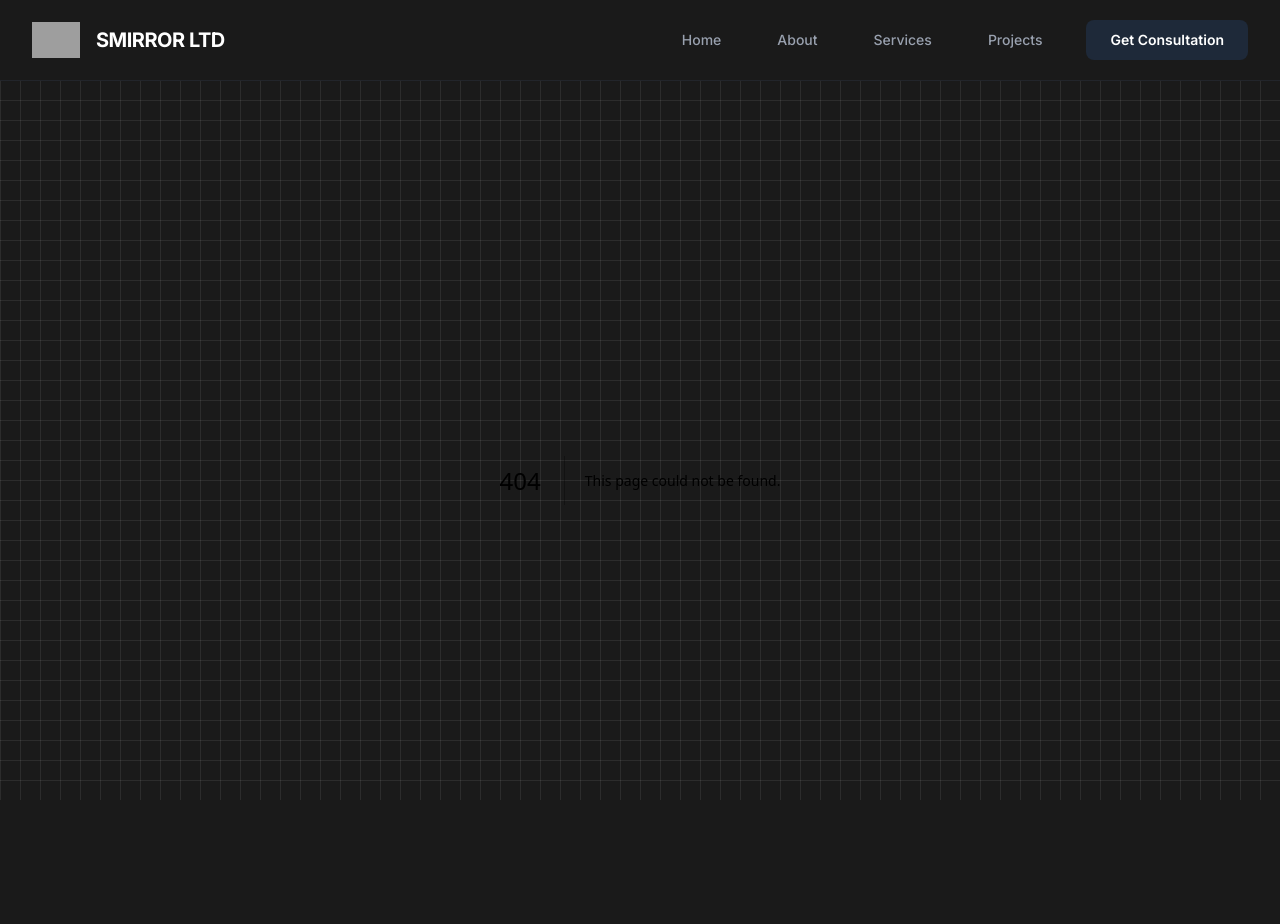
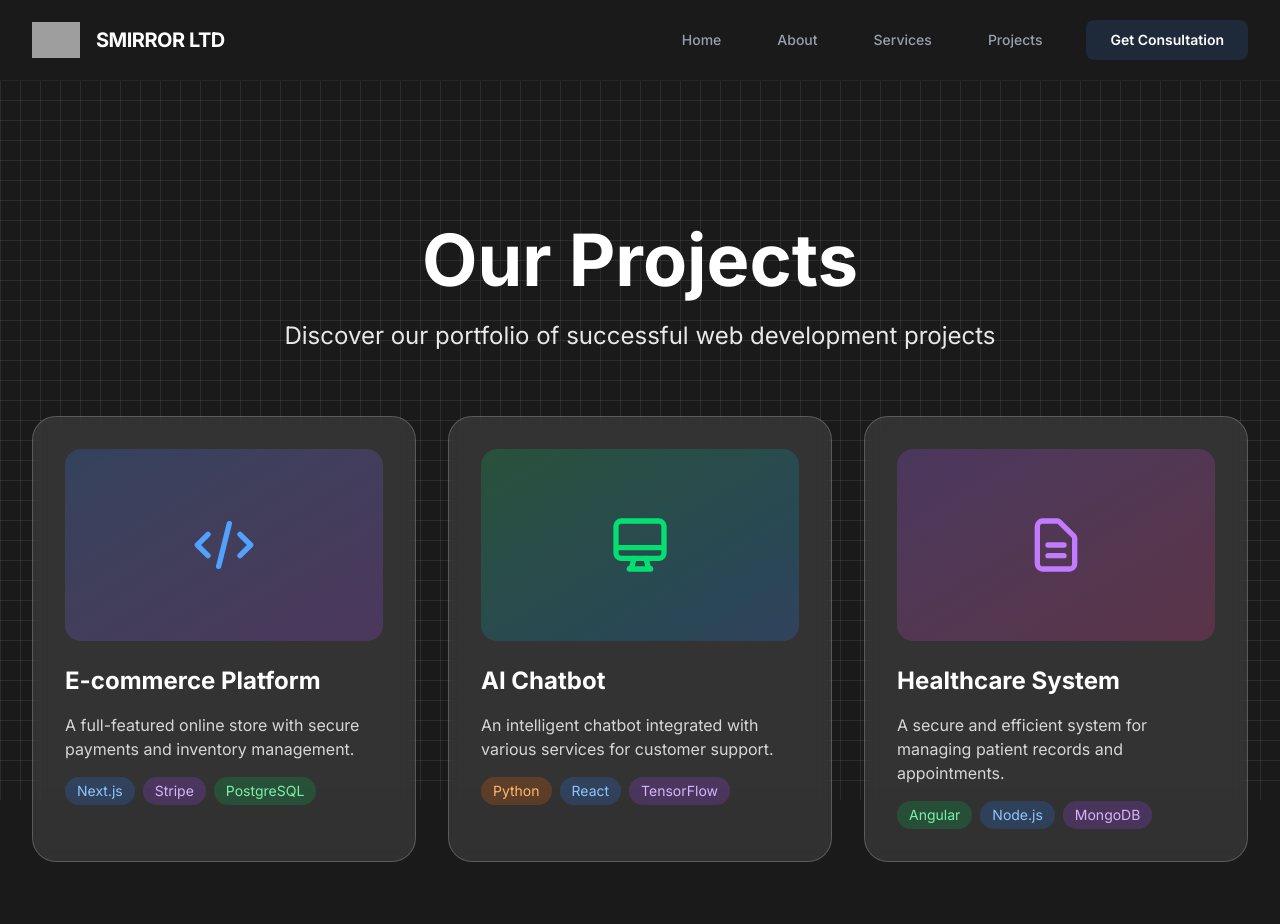
Before and after one commit to Samuel-soita/website1frontend, a Next.js app: page /projects in a window 1280 px wide. Before the commit this address had no page. Shown: the top 924 px of the page. Before the commit the page ends 880 px from the top, so only its background shows below. Built offline with nearby package versions, Linux system fonts and the light colour scheme; grey boxes are pictures that could not be loaded.

Commit message:
feat: completely rewrite projects page to be independent from home page - remove Hero component, add proper navigation and content structure

```diff
--- /dev/null
+++ b/src/app/projects/page.tsx
@@ -0,0 +1,124 @@
+"use client";
+
+import { motion } from "framer-motion";
+import Link from "next/link";
+import Navigation from "@/components/Navigation";
+import Footer from "@/components/Footer";
+import HeroBackground from "@/components/HeroBackground";
+
+export default function Projects() {
+  return (
+    <div className="min-h-screen">
+      <Navigation />
+
+      <main className="pt-16">
+        <section className="relative py-20 px-4 sm:px-6 lg:px-8 overflow-hidden">
+          <HeroBackground />
+          <div className="max-w-7xl mx-auto relative z-10">
+            <motion.div
+              initial={{ opacity: 0, y: 20 }}
+              animate={{ opacity: 1, y: 0 }}
+              transition={{ duration: 0.8 }}
+              className="text-center mb-16"
+            >
+              <h1 className="text-5xl sm:text-6xl lg:text-7xl font-bold text-white mb-6">
+                Our Projects
+              </h1>
+              <p className="text-xl sm:text-2xl text-white/90 max-w-3xl mx-auto">
+                Discover our portfolio of successful web development projects
+              </p>
+            </motion.div>
+
+            <div className="grid grid-cols-1 md:grid-cols-2 lg:grid-cols-3 gap-8">
+              {/* Project cards */}
+              <motion.div
+                initial={{ opacity: 0, y: 20 }}
+                animate={{ opacity: 1, y: 0 }}
+                transition={{ duration: 0.8, delay: 0.1 }}
+                whileHover={{ scale: 1.03, transition: { duration: 0.3 } }}
+                className="bg-white/10 backdrop-blur-sm rounded-3xl p-8 border border-white/20 hover:border-white/30 transition-all duration-300 group"
+              >
+                <div className="w-full h-48 bg-gradient-to-br from-blue-500/20 to-purple-500/20 rounded-2xl mb-6 flex items-center justify-center group-hover:scale-105 transition-transform duration-300">
+                  <svg className="w-16 h-16 text-blue-400" fill="none" stroke="currentColor" viewBox="0 0 24 24">
+                    <path strokeLinecap="round" strokeLinejoin="round" strokeWidth={2} d="M10 20l4-16m4 4l4 4-4 4M6 16l-4-4 4-4" />
+                  </svg>
+                </div>
+                <h3 className="text-2xl font-bold text-white mb-4">E-commerce Platform</h3>
+                <p className="text-white/80 mb-4">
+                  A full-featured online store with secure payments and inventory management.
+                </p>
+                <div className="flex flex-wrap gap-2">
+                  <span className="bg-blue-500/20 text-blue-300 text-sm px-3 py-1 rounded-full">Next.js</span>
+                  <span className="bg-purple-500/20 text-purple-300 text-sm px-3 py-1 rounded-full">Stripe</span>
+                  <span className="bg-green-500/20 text-green-300 text-sm px-3 py-1 rounded-full">PostgreSQL</span>
+                </div>
+              </motion.div>
+
+              <motion.div
+                initial={{ opacity: 0, y: 20 }}
+                animate={{ opacity: 1, y: 0 }}
+                transition={{ duration: 0.8, delay: 0.2 }}
+                whileHover={{ scale: 1.03, transition: { duration: 0.3 } }}
+                className="bg-white/10 backdrop-blur-sm rounded-3xl p-8 border border-white/20 hover:border-white/30 transition-all duration-300 group"
+              >
+                <div className="w-full h-48 bg-gradient-to-br from-green-500/20 to-blue-500/20 rounded-2xl mb-6 flex items-center justify-center group-hover:scale-105 transition-transform duration-300">
+                  <svg className="w-16 h-16 text-green-400" fill="none" stroke="currentColor" viewBox="0 0 24 24">
+                    <path strokeLinecap="round" strokeLinejoin="round" strokeWidth={2} d="M9.75 17L9 20l-1 1h8l-1-1-.75-3M3 13h18M5 17h14a2 2 0 002-2V5a2 2 0 00-2-2H5a2 2 0 00-2 2v10a2 2 0 002 2z" />
+                  </svg>
+                </div>
+                <h3 className="text-2xl font-bold text-white mb-4">AI Chatbot</h3>
+                <p className="text-white/80 mb-4">
+                  An intelligent chatbot integrated with various services for customer support.
+                </p>
+                <div className="flex flex-wrap gap-2">
+                  <span className="bg-orange-500/20 text-orange-300 text-sm px-3 py-1 rounded-full">Python</span>
+                  <span className="bg-blue-500/20 text-blue-300 text-sm px-3 py-1 rounded-full">React</span>
+                  <span className="bg-purple-500/20 text-purple-300 text-sm px-3 py-1 rounded-full">TensorFlow</span>
+                </div>
+              </motion.div>
+
+              <motion.div
+                initial={{ opacity: 0, y: 20 }}
+                animate={{ opacity: 1, y: 0 }}
+                transition={{ duration: 0.8, delay: 0.3 }}
+                whileHover={{ scale: 1.03, transition: { duration: 0.3 } }}
+                className="bg-white/10 backdrop-blur-sm rounded-3xl p-8 border border-white/20 hover:border-white/30 transition-all duration-300 group"
+              >
+                <div className="w-full h-48 bg-gradient-to-br from-purple-500/20 to-pink-500/20 rounded-2xl mb-6 flex items-center justify-center group-hover:scale-105 transition-transform duration-300">
+                  <svg className="w-16 h-16 text-purple-400" fill="none" stroke="currentColor" viewBox="0 0 24 24">
+                    <path strokeLinecap="round" strokeLinejoin="round" strokeWidth={2} d="M9 12h6m-6 4h6m2 5H7a2 2 0 01-2-2V5a2 2 0 012-2h5.586a1 1 0 01.707.293l5.414 5.414a1 1 0 01.293.707V19a2 2 0 01-2 2z" />
+                  </svg>
+                </div>
+                <h3 className="text-2xl font-bold text-white mb-4">Healthcare System</h3>
+                <p className="text-white/80 mb-4">
+                  A secure and efficient system for managing patient records and appointments.
+                </p>
+                <div className="flex flex-wrap gap-2">
+                  <span className="bg-green-500/20 text-green-300 text-sm px-3 py-1 rounded-full">Angular</span>
+                  <span className="bg-blue-500/20 text-blue-300 text-sm px-3 py-1 rounded-full">Node.js</span>
+                  <span className="bg-purple-500/20 text-purple-300 text-sm px-3 py-1 rounded-full">MongoDB</span>
+                </div>
+              </motion.div>
+            </div>
+
+            <motion.div
+              initial={{ opacity: 0, y: 20 }}
+              animate={{ opacity: 1, y: 0 }}
+              transition={{ duration: 0.8, delay: 0.4 }}
+              className="text-center mt-16"
+            >
+              <Link
+                href="/services"
+                className="inline-block bg-gradient-to-r from-blue-600 to-purple-600 hover:from-blue-700 hover:to-purple-700 text-white px-8 py-4 rounded-xl text-lg font-semibold transition-all duration-300 transform hover:scale-105 shadow-lg hover:shadow-blue-500/30"
+              >
+                View Our Services →
+              </Link>
+            </motion.div>
+          </div>
+        </section>
+      </main>
+
+      <Footer />
+    </div>
+  );
+}
```
